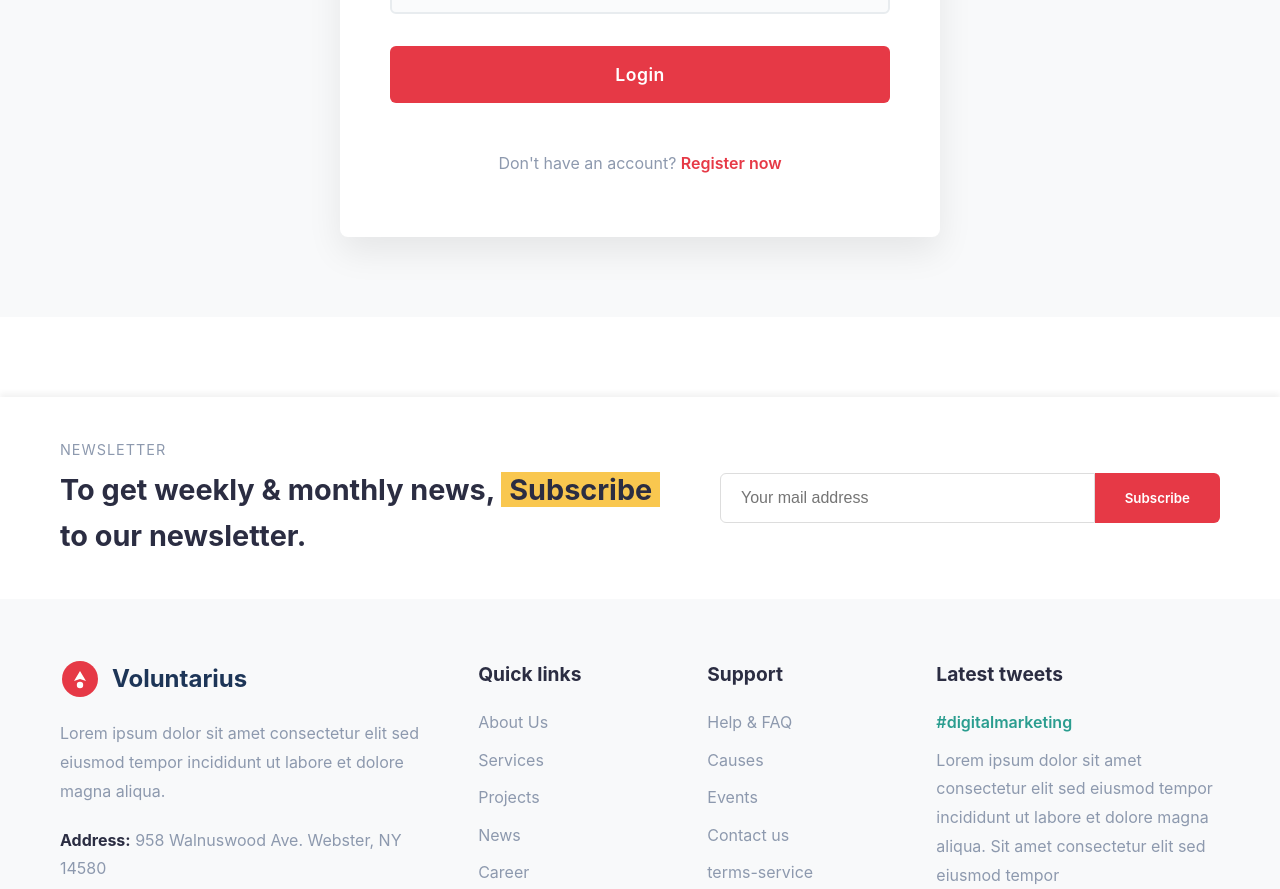
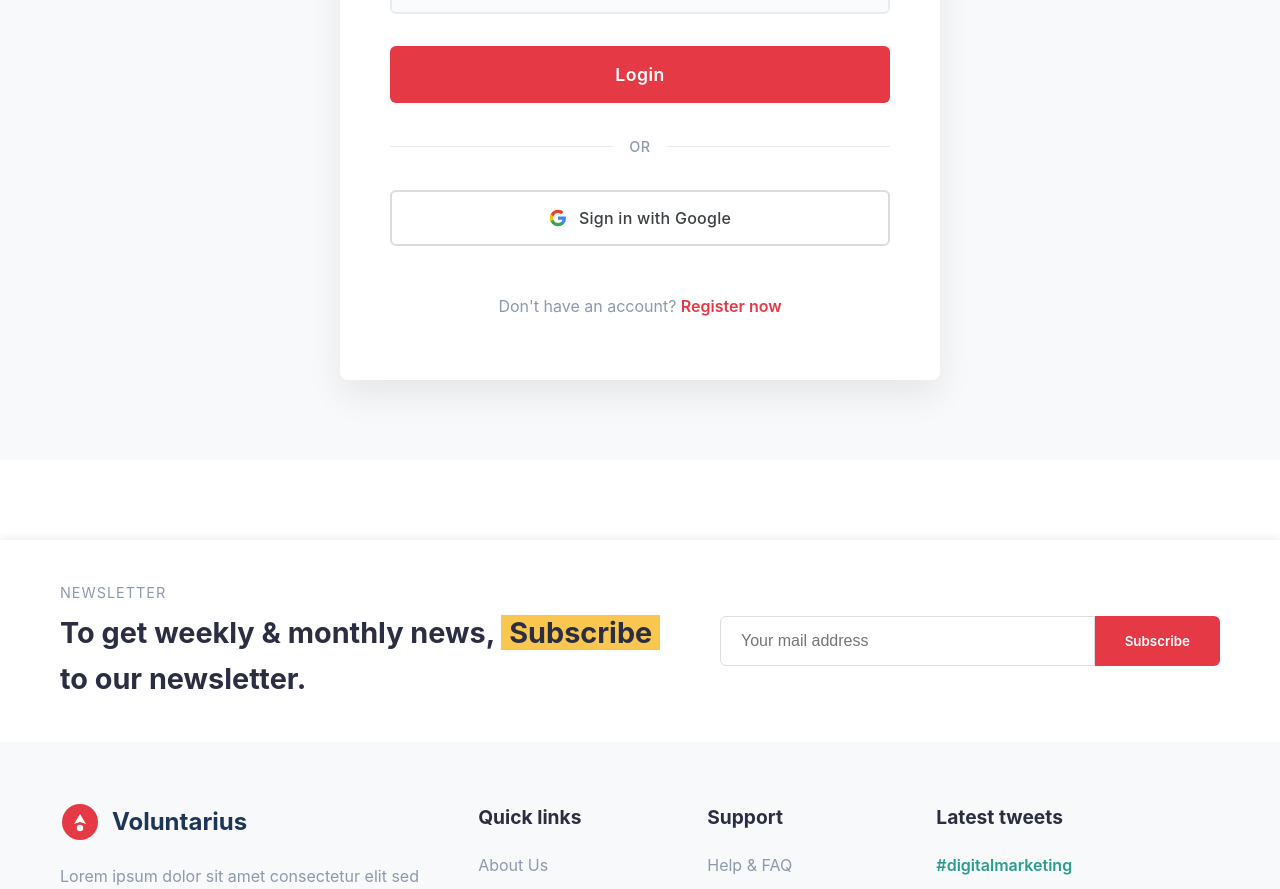
Before and after one commit to PhamAnhTienn/INT3306_2-WEB_FRONT_END, a React (Vite) app: page /login in a window 1280 px wide. Shown: the part 880-1769 px from the top of the page. Built offline with nearby package versions, Linux system fonts and the light colour scheme.

Commit message:
added google button

```diff
--- a/src/pages/Login.css
+++ b/src/pages/Login.css
@@ -165,6 +165,77 @@
   transform: translateY(0);
 }
 
+/* Divider */
+.login-divider {
+  display: flex;
+  align-items: center;
+  margin: 2rem 0;
+  text-align: center;
+}
+
+.divider-line {
+  flex: 1;
+  height: 1px;
+  background-color: #e8ecef;
+}
+
+.divider-text {
+  padding: 0 1rem;
+  color: var(--text-light);
+  font-size: 0.9rem;
+  font-weight: 500;
+  text-transform: uppercase;
+  letter-spacing: 0.5px;
+}
+
+/* Google Sign-in Button */
+.google-signin-btn {
+  width: 100%;
+  display: flex;
+  align-items: center;
+  justify-content: center;
+  gap: 12px;
+  padding: 16px 20px;
+  background: white;
+  border: 2px solid #dadce0;
+  border-radius: 6px;
+  font-size: 1rem;
+  font-weight: 500;
+  font-family: inherit;
+  color: #3c4043;
+  cursor: pointer;
+  transition: all 0.3s ease;
+  margin-bottom: 2rem;
+}
+
+.google-signin-btn:hover {
+  background-color: #f8f9fa;
+  border-color: #c8ced6;
+  box-shadow: 0 2px 8px rgba(0, 0, 0, 0.1);
+}
+
+.google-signin-btn:active {
+  background-color: #f1f3f4;
+  border-color: #9aa0a6;
+  box-shadow: 0 1px 4px rgba(0, 0, 0, 0.1);
+}
+
+.google-signin-btn:focus {
+  outline: none;
+  border-color: #4285f4;
+  box-shadow: 0 0 0 3px rgba(66, 133, 244, 0.1);
+}
+
+.google-icon {
+  flex-shrink: 0;
+}
+
+.google-text {
+  color: #3c4043;
+  font-weight: 500;
+  letter-spacing: 0.25px;
+}
+
 /* Login Footer */
 .login-footer {
   text-align: center;
--- a/src/pages/Login.jsx
+++ b/src/pages/Login.jsx
@@ -20,6 +20,12 @@
     e.preventDefault();
     // Handle login logic here
     console.log('Login data:', formData);
+  };
+
+  const handleGoogleSignIn = () => {
+    // Handle Google sign-in logic here
+    console.log('Google sign-in clicked');
+    // This is where you would integrate with Google OAuth
   };
 
   return (
@@ -76,6 +82,41 @@
                 </button>
               </form>
 
+              {/* Divider */}
+              <div className="login-divider">
+                <span className="divider-line"></span>
+                <span className="divider-text">or</span>
+                <span className="divider-line"></span>
+              </div>
+
+              {/* Google Sign-in Button */}
+              <button type="button" className="google-signin-btn" onClick={handleGoogleSignIn}>
+                <svg
+                  className="google-icon"
+                  viewBox="0 0 24 24"
+                  width="18"
+                  height="18"
+                >
+                  <path
+                    fill="#4285F4"
+                    d="M22.56 12.25c0-.78-.07-1.53-.2-2.25H12v4.26h5.92c-.26 1.37-1.04 2.53-2.21 3.31v2.77h3.57c2.08-1.92 3.28-4.74 3.28-8.09z"
+                  />
+                  <path
+                    fill="#34A853"
+                    d="M12 23c2.97 0 5.46-.98 7.28-2.66l-3.57-2.77c-.98.66-2.23 1.06-3.71 1.06-2.86 0-5.29-1.93-6.16-4.53H2.18v2.84C3.99 20.53 7.7 23 12 23z"
+                  />
+                  <path
+                    fill="#FBBC05"
+                    d="M5.84 14.09c-.22-.66-.35-1.36-.35-2.09s.13-1.43.35-2.09V7.07H2.18C1.43 8.55 1 10.22 1 12s.43 3.45 1.18 4.93l2.85-2.22.81-.62z"
+                  />
+                  <path
+                    fill="#EA4335"
+                    d="M12 5.38c1.62 0 3.06.56 4.21 1.64l3.15-3.15C17.45 2.09 14.97 1 12 1 7.7 1 3.99 3.47 2.18 7.07l3.66 2.84c.87-2.6 3.3-4.53 6.16-4.53z"
+                  />
+                </svg>
+                <span className="google-text">Sign in with Google</span>
+              </button>
+
               <div className="login-footer">
                 <p className="register-link">
                   Don't have an account? <Link to="/register">Register now</Link>
--- a/src/pages/Register.css
+++ b/src/pages/Register.css
@@ -165,6 +165,77 @@
   transform: translateY(0);
 }
 
+/* Divider */
+.register-divider {
+  display: flex;
+  align-items: center;
+  margin: 2rem 0;
+  text-align: center;
+}
+
+.divider-line {
+  flex: 1;
+  height: 1px;
+  background-color: #e8ecef;
+}
+
+.divider-text {
+  padding: 0 1rem;
+  color: var(--text-light);
+  font-size: 0.9rem;
+  font-weight: 500;
+  text-transform: uppercase;
+  letter-spacing: 0.5px;
+}
+
+/* Google Sign-in Button */
+.google-signin-btn {
+  width: 100%;
+  display: flex;
+  align-items: center;
+  justify-content: center;
+  gap: 12px;
+  padding: 16px 20px;
+  background: white;
+  border: 2px solid #dadce0;
+  border-radius: 6px;
+  font-size: 1rem;
+  font-weight: 500;
+  font-family: inherit;
+  color: #3c4043;
+  cursor: pointer;
+  transition: all 0.3s ease;
+  margin-bottom: 2rem;
+}
+
+.google-signin-btn:hover {
+  background-color: #f8f9fa;
+  border-color: #c8ced6;
+  box-shadow: 0 2px 8px rgba(0, 0, 0, 0.1);
+}
+
+.google-signin-btn:active {
+  background-color: #f1f3f4;
+  border-color: #9aa0a6;
+  box-shadow: 0 1px 4px rgba(0, 0, 0, 0.1);
+}
+
+.google-signin-btn:focus {
+  outline: none;
+  border-color: #4285f4;
+  box-shadow: 0 0 0 3px rgba(66, 133, 244, 0.1);
+}
+
+.google-icon {
+  flex-shrink: 0;
+}
+
+.google-text {
+  color: #3c4043;
+  font-weight: 500;
+  letter-spacing: 0.25px;
+}
+
 /* Register Footer */
 .register-footer {
   text-align: center;
--- a/src/pages/Register.jsx
+++ b/src/pages/Register.jsx
@@ -22,6 +22,12 @@
     e.preventDefault();
     // Handle registration logic here
     console.log('Registration data:', formData);
+  };
+
+  const handleGoogleSignIn = () => {
+    // Handle Google sign-in logic here
+    console.log('Google sign-in clicked');
+    // This is where you would integrate with Google OAuth
   };
 
   return (
@@ -102,6 +108,41 @@
                 </button>
               </form>
 
+              {/* Divider */}
+              <div className="register-divider">
+                <span className="divider-line"></span>
+                <span className="divider-text">or</span>
+                <span className="divider-line"></span>
+              </div>
+
+              {/* Google Sign-in Button */}
+              <button type="button" className="google-signin-btn" onClick={handleGoogleSignIn}>
+                <svg
+                  className="google-icon"
+                  viewBox="0 0 24 24"
+                  width="18"
+                  height="18"
+                >
+                  <path
+                    fill="#4285F4"
+                    d="M22.56 12.25c0-.78-.07-1.53-.2-2.25H12v4.26h5.92c-.26 1.37-1.04 2.53-2.21 3.31v2.77h3.57c2.08-1.92 3.28-4.74 3.28-8.09z"
+                  />
+                  <path
+                    fill="#34A853"
+                    d="M12 23c2.97 0 5.46-.98 7.28-2.66l-3.57-2.77c-.98.66-2.23 1.06-3.71 1.06-2.86 0-5.29-1.93-6.16-4.53H2.18v2.84C3.99 20.53 7.7 23 12 23z"
+                  />
+                  <path
+                    fill="#FBBC05"
+                    d="M5.84 14.09c-.22-.66-.35-1.36-.35-2.09s.13-1.43.35-2.09V7.07H2.18C1.43 8.55 1 10.22 1 12s.43 3.45 1.18 4.93l2.85-2.22.81-.62z"
+                  />
+                  <path
+                    fill="#EA4335"
+                    d="M12 5.38c1.62 0 3.06.56 4.21 1.64l3.15-3.15C17.45 2.09 14.97 1 12 1 7.7 1 3.99 3.47 2.18 7.07l3.66 2.84c.87-2.6 3.3-4.53 6.16-4.53z"
+                  />
+                </svg>
+                <span className="google-text">Sign up with Google</span>
+              </button>
+
               <div className="register-footer">
                 <p className="login-link">
                   Already have an account? <Link to="/login">Login here</Link>
```
